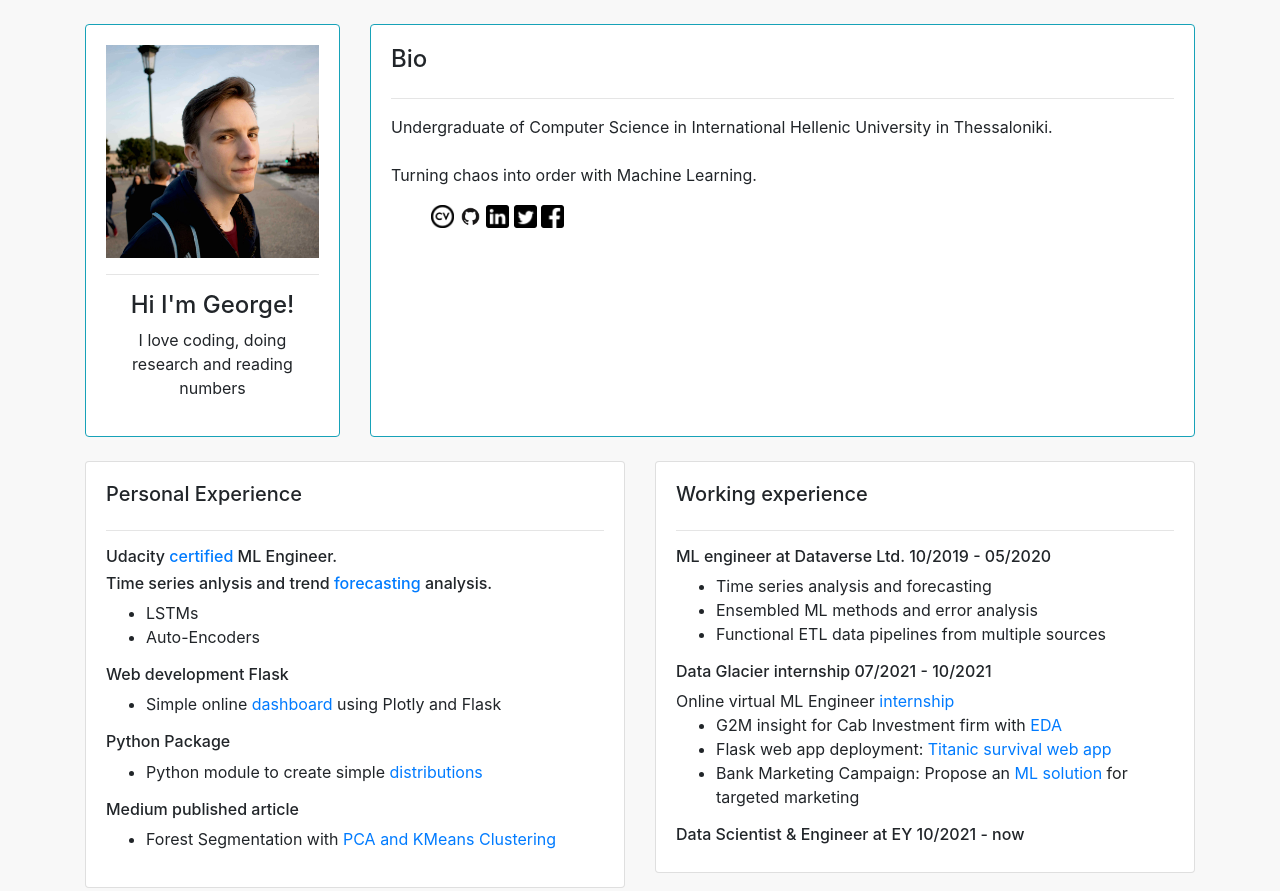
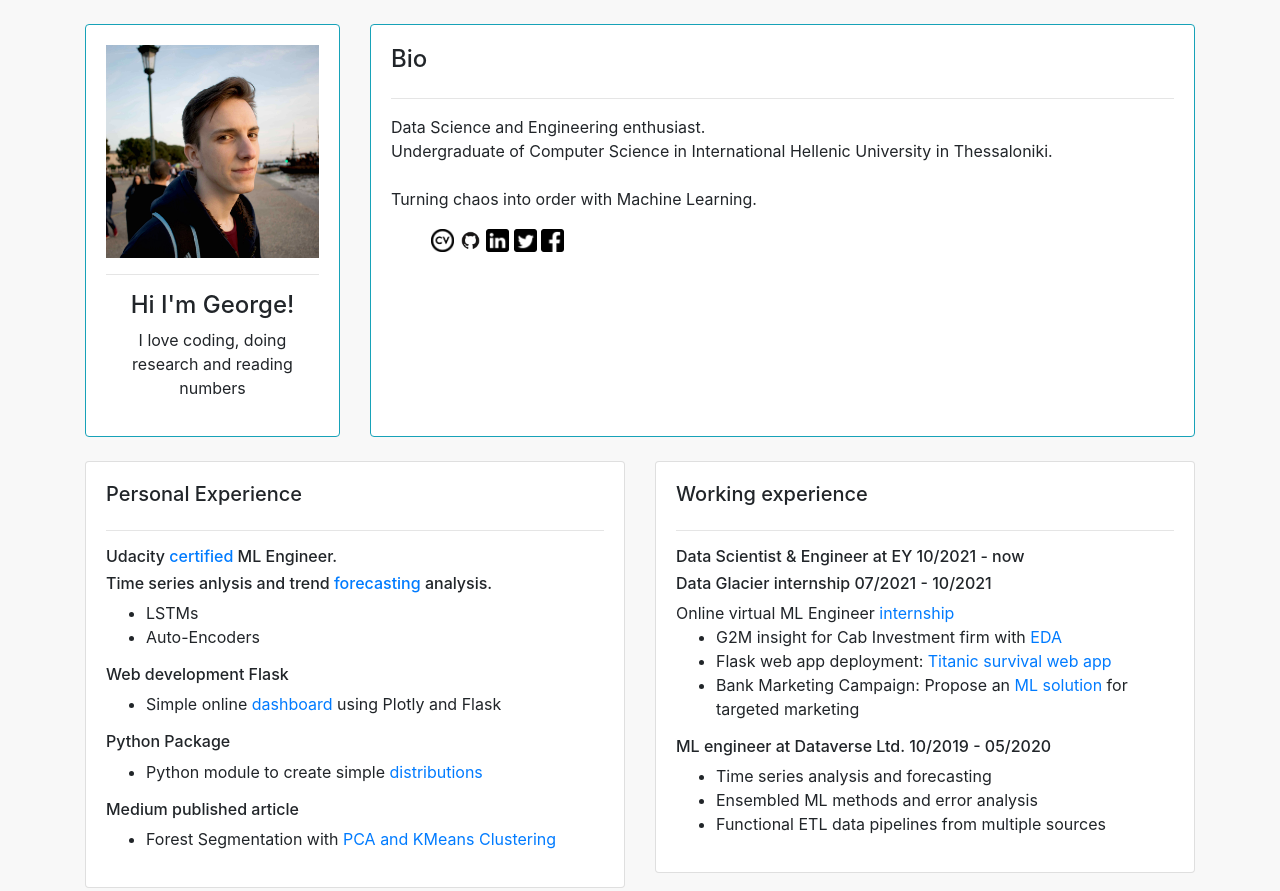
Before and after one commit to gmoysiad/gmoysiad.github.io, a plain HTML site: page index.html in a window 1280 px wide. Shown: the top 891 px of the page. Drawn offline with nearby package versions, Linux system fonts and the light colour scheme.

Commit message:
Update index.html

```diff
--- a/index.html
+++ b/index.html
@@ -27,7 +27,8 @@
 				<div class="card card-body h-100 border-info">
 					<h4>Bio</h4>
 					<hr>
-					<p>Undergraduate of Computer Science in International Hellenic University in Thessaloniki.
+					<p>Data Science and Engineering enthusiast.
+					<br>Undergraduate of Computer Science in International Hellenic University in Thessaloniki.
 					<br><br>Turning chaos into order with Machine Learning.</p>
 
 					<!--<p>Completed mandatory military service for the Greek Army 08/09/2020-08/06/2021 -->
@@ -72,12 +73,7 @@
 				<div class="card card-body">
 					<h5>Working experience</h5>
 					<hr>
-					<h6>ML engineer at Dataverse Ltd. 10/2019 - 05/2020</h6>
-					<ul>
-						<li>Time series analysis and forecasting</li>
-						<li>Ensembled ML methods and error analysis</li>
-						<li>Functional ETL data pipelines from multiple sources</li>
-					</ul>
+					<h6>Data Scientist & Engineer at EY 10/2021 - now</h6>
 					<h6>Data Glacier internship 07/2021 - 10/2021</h6>
 					<h7>Online virtual ML Engineer <a href="https://photos.app.goo.gl/bfdoffui66TQVQeWA">internship</a></h7>
 					<ul>
@@ -85,7 +81,12 @@
 						<li>Flask web app deployment: <a href="https://survival-web-app.herokuapp.com/">Titanic survival web app</a></li>
 						<li>Bank Marketing Campaign: Propose an <a href="https://github.com/gmoysiad/bank_marketing_campaign">ML solution</a> for targeted marketing</li>
 					</ul>
-					<h6>Data Scientist & Engineer at EY 10/2021 - now</h6>
+					<h6>ML engineer at Dataverse Ltd. 10/2019 - 05/2020</h6>
+					<ul>
+						<li>Time series analysis and forecasting</li>
+						<li>Ensembled ML methods and error analysis</li>
+						<li>Functional ETL data pipelines from multiple sources</li>
+					</ul>
 				</div>
 			</div>
 		</div>
```
